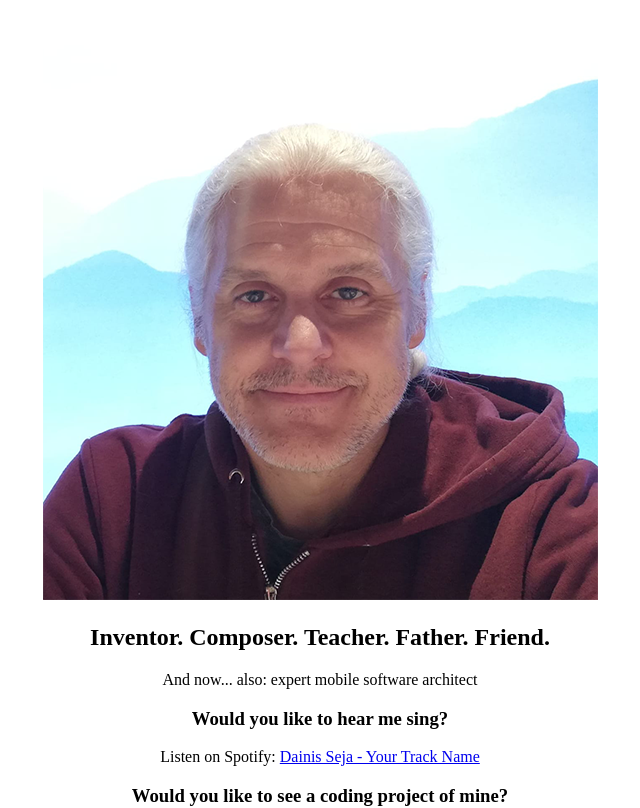
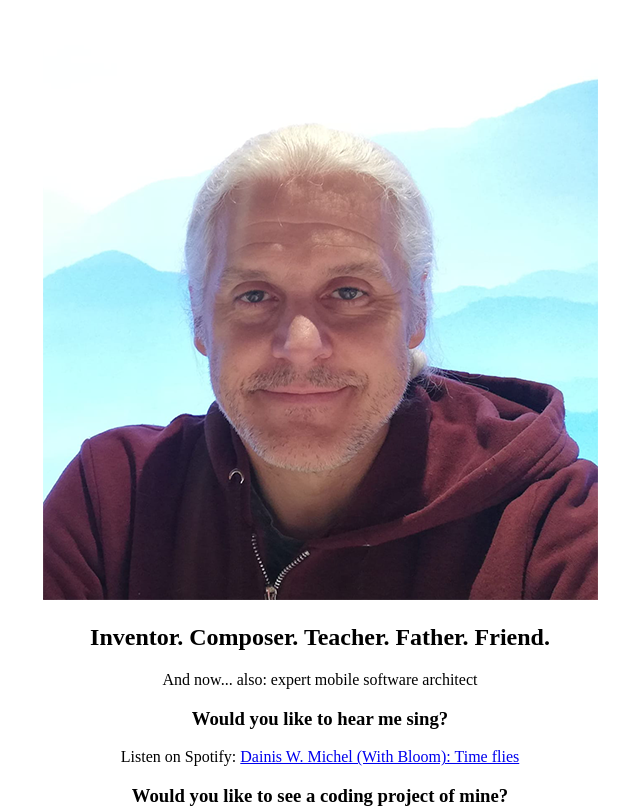
Before and after one commit to dainiswmichel/my-personal-website, a plain HTML site: page index.html in a window 1280 px wide. Shown: the top 808 px of the page, without its empty margins (320-960 px from the left). Drawn offline with Linux system fonts and the light colour scheme.

Commit message:
preliminary site 05

```diff
--- a/index.html
+++ b/index.html
@@ -11,7 +11,7 @@
       <p>And now... also: expert mobile software architect</p>
 
       <h3>Would you like to hear me sing?</h3>
-      <p>Listen on Spotify: <a href="https://open.spotify.com/track/5FdMr6pnCN3ZuZbkhRV4pC?si=834f590420314d1c" target="_blank">Dainis Seja - Your Track Name</a></p>
+      <p>Listen on Spotify: <a href="https://open.spotify.com/track/5FdMr6pnCN3ZuZbkhRV4pC?si=834f590420314d1c" target="_blank">Dainis W. Michel (With Bloom): Time flies</a></p>
 
 
       <h3>Would you like to see a coding project of mine?</h3>
```
